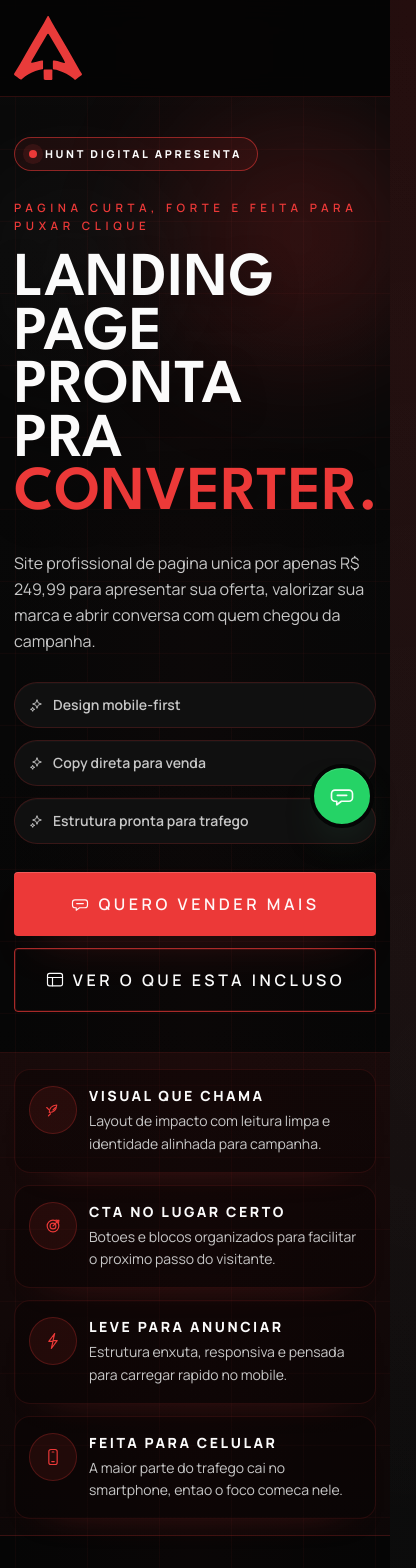
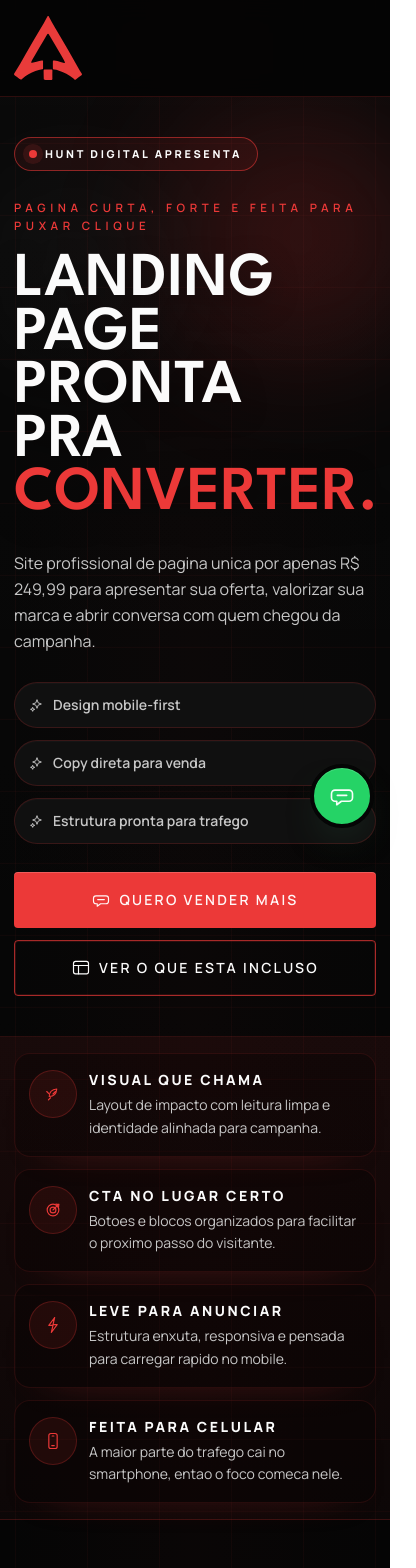
Before and after one commit to guilherme-cesar-oliveira/pagina-que-vende-pagina, a React (Vite) app: page / in a window 390 px wide. Shown: the top 1568 px of the page, 416 px wide, since content can reach past the window. Built offline with nearby package versions, Linux system fonts and the light colour scheme.

Commit message:
Fix mobile overflow in offer and form sections

```diff
--- a/src/components/ui/button.tsx
+++ b/src/components/ui/button.tsx
@@ -5,7 +5,7 @@ import { cva, type VariantProps } from 'class-variance-authority'
 import { cn } from '@/lib/utils'
 
 const buttonVariants = cva(
-  'inline-flex items-center justify-center gap-2 whitespace-nowrap rounded-[4px] text-sm font-semibold uppercase tracking-[0.22em] transition-[transform,background-color,color,border-color,box-shadow,filter] duration-300 ease-out outline-none focus-visible:ring-2 focus-visible:ring-ring/80 focus-visible:ring-offset-2 focus-visible:ring-offset-background disabled:pointer-events-none disabled:opacity-55 active:translate-y-0 [&_svg]:pointer-events-none [&_svg]:shrink-0',
+  'inline-flex min-w-0 max-w-full items-center justify-center gap-2 rounded-[4px] text-center text-sm font-semibold uppercase leading-tight tracking-[0.16em] whitespace-normal break-words transition-[transform,background-color,color,border-color,box-shadow,filter] duration-300 ease-out outline-none focus-visible:ring-2 focus-visible:ring-ring/80 focus-visible:ring-offset-2 focus-visible:ring-offset-background disabled:pointer-events-none disabled:opacity-55 active:translate-y-0 sm:tracking-[0.22em] sm:whitespace-nowrap [&_svg]:pointer-events-none [&_svg]:shrink-0',
   {
     variants: {
       variant: {
@@ -18,8 +18,8 @@ const buttonVariants = cva(
         ghost: 'text-foreground hover:text-brand',
       },
       size: {
-        default: 'h-14 px-6 text-sm sm:h-15 sm:px-7',
-        lg: 'h-16 px-7 text-base sm:px-8',
+        default: 'h-14 px-4 text-sm sm:h-15 sm:px-7',
+        lg: 'h-14 px-4 text-sm sm:h-16 sm:px-8 sm:text-base',
         icon: 'size-14 rounded-full',
       },
     },
--- a/src/index.css
+++ b/src/index.css
@@ -46,6 +46,7 @@
 
   body {
     min-width: 320px;
+    overflow-x: hidden;
     background:
       radial-gradient(circle at top right, rgba(236, 57, 56, 0.16), transparent 22%),
       radial-gradient(circle at 15% 15%, rgba(255, 255, 255, 0.035), transparent 18%),
@@ -99,6 +100,7 @@
   .site-shell {
     position: relative;
     isolation: isolate;
+    overflow-x: clip;
     background-color: var(--background);
     background-image:
       linear-gradient(rgba(236, 57, 56, 0.045) 1px, transparent 1px),
@@ -237,11 +239,11 @@
   }
 
   .offer-card-main {
-    @apply space-y-4;
+    @apply min-w-0 space-y-4;
   }
 
   .offer-card-side {
-    @apply flex items-stretch;
+    @apply flex min-w-0 items-stretch;
   }
 
   .offer-card-side > * {
@@ -269,11 +271,15 @@
   }
 
   .offer-highlight-row {
-    @apply flex items-center gap-3 px-3.5 py-3 text-sm font-semibold uppercase tracking-[0.12em] text-foreground sm:px-4 sm:tracking-[0.14em];
+    @apply flex min-w-0 items-center gap-3 px-3.5 py-3 text-sm font-semibold uppercase tracking-[0.08em] text-foreground sm:px-4 sm:tracking-[0.14em];
   }
 
   .offer-highlight-row + .offer-highlight-row {
     @apply border-t border-brand/12;
+  }
+
+  .offer-highlight-row span {
+    @apply min-w-0;
   }
 
   .benefit-strip {
@@ -348,6 +354,12 @@
   .quote-panel [data-slot='input'],
   .quote-panel [data-slot='select-trigger'] {
     border-color: rgba(236, 57, 56, 0.26);
+  }
+
+  .quote-panel form,
+  .quote-panel form > div,
+  .quote-panel form > div > div {
+    @apply min-w-0;
   }
 
   .form-error {
--- a/src/pages/Index.tsx
+++ b/src/pages/Index.tsx
@@ -596,7 +596,7 @@ function Index() {
                     <p className="offer-badge">
                       <span className="motion-type">{currentConfig.offer.badge}</span>
                     </p>
-                    <p className="text-sm font-semibold uppercase tracking-[0.28em] text-foreground-muted">
+                    <p className="max-w-full pr-8 text-sm font-semibold uppercase tracking-[0.16em] text-foreground-muted sm:tracking-[0.28em]">
                       {currentConfig.offer.priceLabel}
                     </p>
                   </div>
@@ -633,7 +633,7 @@ function Index() {
                 <Button
                   type="button"
                   size="lg"
-                  className="mt-6 w-full motion-pulse-soft"
+                  className="mt-6 w-full motion-pulse-soft px-4 text-[0.9rem] tracking-[0.12em] sm:px-8 sm:text-base sm:tracking-[0.22em]"
                   onClick={() => handleContactClick(genericWhatsAppUrl)}
                 >
                   <ScribbleIcon name="chat" className="size-5" />
@@ -708,7 +708,10 @@ function Index() {
                   </div>
 
                   <div className="space-y-6">
-                    <Label htmlFor="goal" className="block leading-[1.35]">
+                    <Label
+                      htmlFor="goal"
+                      className="block max-w-full whitespace-normal break-words leading-[1.35]"
+                    >
                       {currentConfig.form.goalLabel}
                     </Label>
                     <Select
@@ -743,7 +746,7 @@ function Index() {
                     type="submit"
                     variant="whatsapp"
                     size="lg"
-                    className="w-full"
+                    className="w-full px-4 text-[0.9rem] tracking-[0.12em] sm:px-8 sm:text-base sm:tracking-[0.22em]"
                   >
                     <ScribbleIcon name="chat" className="size-5" />
                     {currentConfig.formSection.submitLabel}
```
